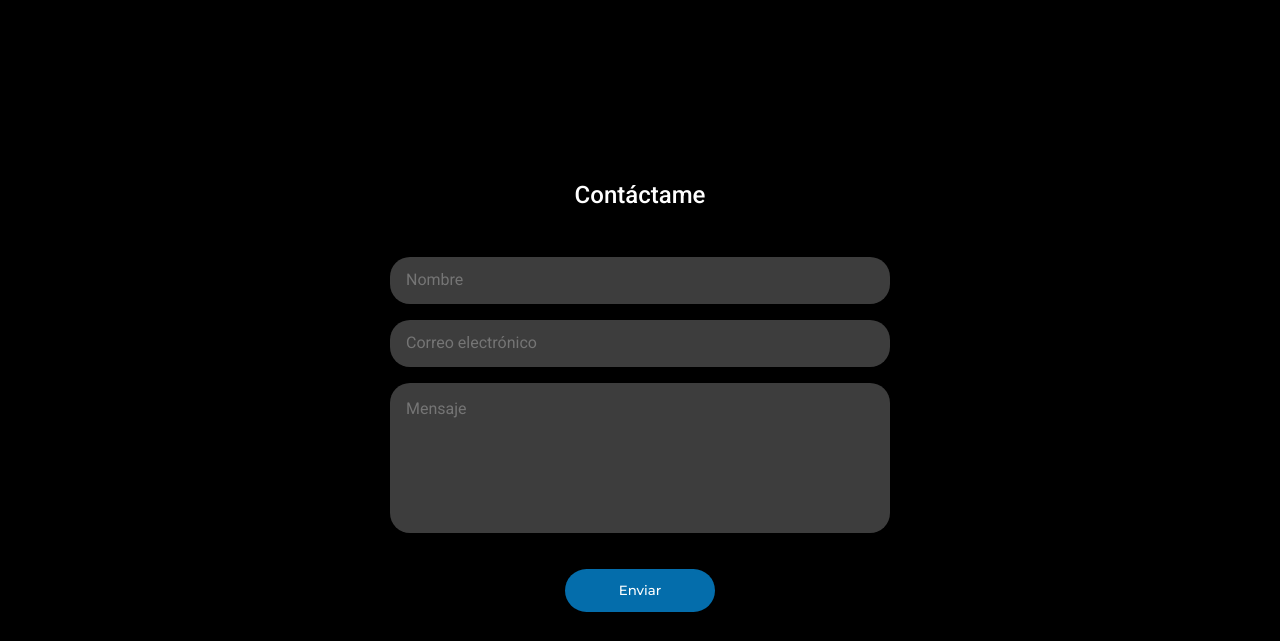
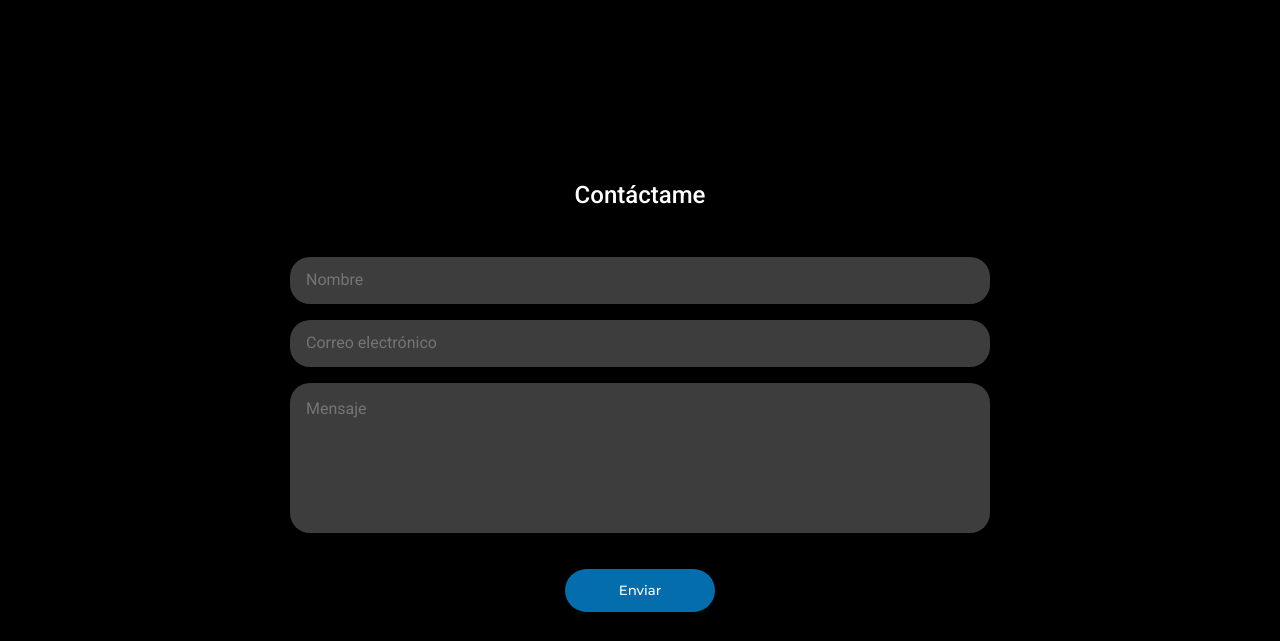
Before and after one commit to saul-gustavo/portafolio, a plain HTML site: page index.html in a window 1280 px wide. Shown: the part 2327-2968 px from the top of the page. Drawn offline with nearby package versions, Linux system fonts and the light colour scheme.

Commit message:
Se arreglo el form contacto

```diff
--- a/media.css
+++ b/media.css
@@ -107,8 +107,4 @@
     .card .card-imagen .img-card {
         height: 300px;
     }
-
-    .footer .form-contact {
-        width: 100%;
-    }
 }
--- a/styles.css
+++ b/styles.css
@@ -437,18 +437,26 @@ body.dark {
 .footer {
     position: relative;
     min-height: 100vh;
-    display: grid;
-    place-content: center;
+    display: flex;
+    align-items: center;
+    justify-content: center;
+    flex-direction: column;
 }
 
 .footer .foo-title {
     text-align: center;
 }
 
+.footer .footer-contact {
+    width: 100%;
+    max-width: 700px;
+    margin: 0 auto;
+}
+
 .footer .form-contact {
     display: grid;
     gap: 1rem;
-    width: 500px;
+    width: 100%;
 }
 
 .footer .form-contact .form-input,
```
